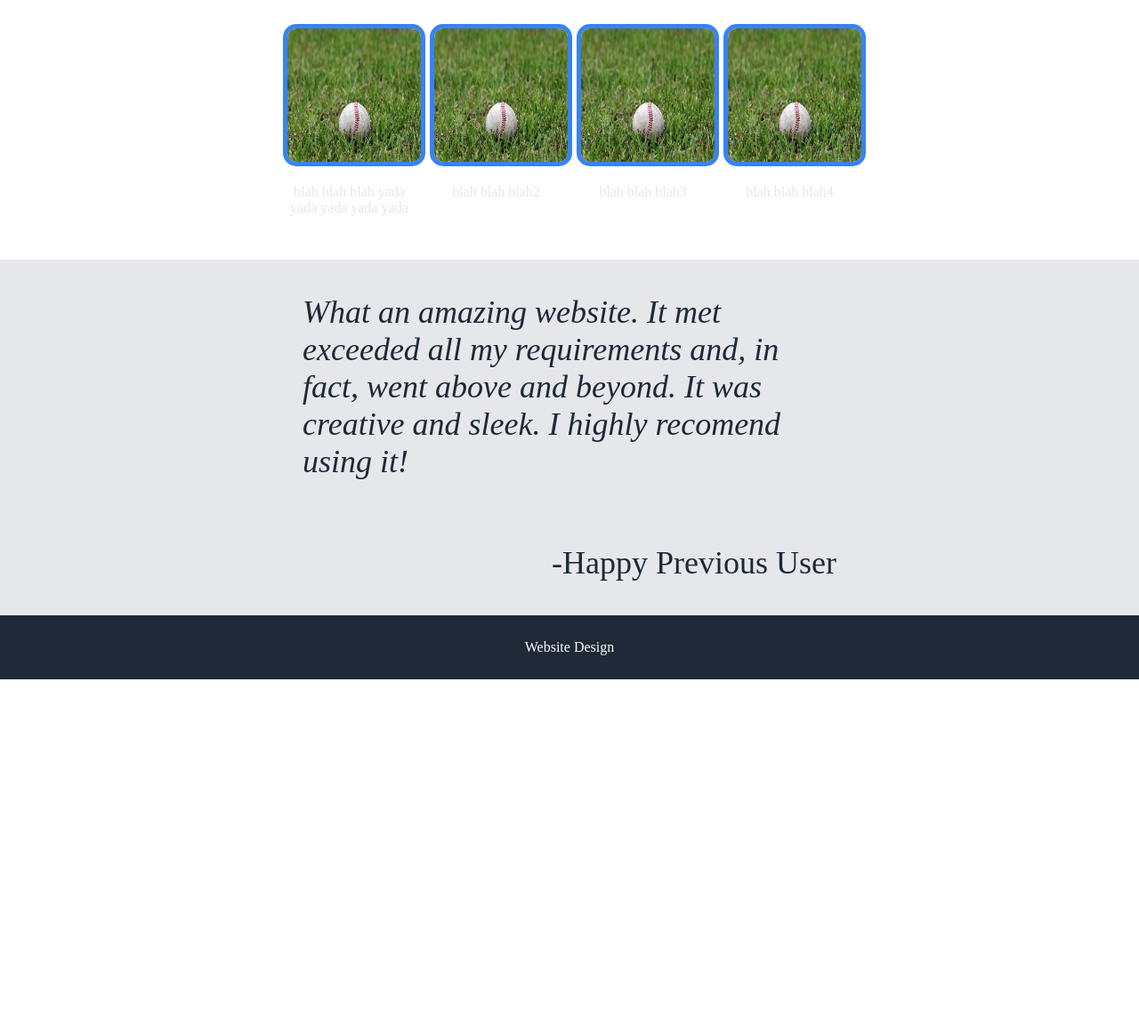
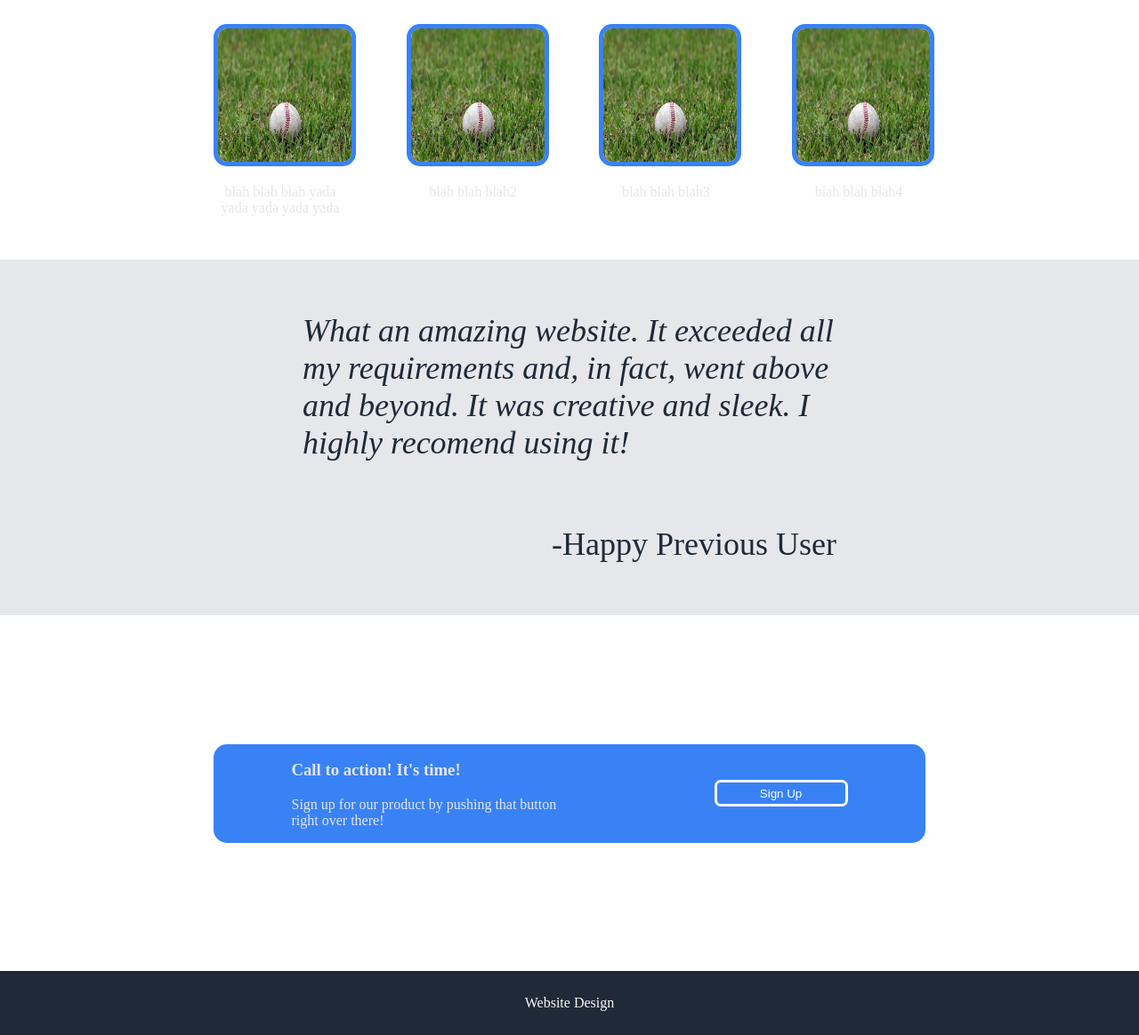
Before and after one commit to kevin-blatnik/website, a plain HTML site: page index.html in a window 1280 px wide. Shown: the part 707-1871 px from the top of the page at 89% size. Before the commit the page ends 1471 px from the top, so only its background shows below. Drawn offline with Linux system fonts and the light colour scheme.

Commit message:
reduce # of classes, improve naming

```diff
--- a/index.html
+++ b/index.html
@@ -7,50 +7,60 @@
 	<link rel="stylesheet" href="style.css">
 </head>
 
-<body>
-	<div class="header dark-blue">
-		<h3>Header Logo</h3>
+<body class="container">
+	<div class="header">
+		<h3 class= "h3-white-24">Header Logo</h3>
 		<ul>
 			<li><a href="#">Log in</a></li>
 			<li><a href="#">Sign Up</a></li>
 			<li><a href="#">Contact Us</a></li>
 		</ul>
 	</div>
-	<div class="container-row dark-blue">
+	<div class="content-one-flex">
 		<div class="left-one">
-			<h1>This is so awesome</h1>
+			<h1 class= "h1-white-48">This is so awesome</h1>
 			<p>This website has some subtext that goes here under the main title. It's a smaller font and the color is lower contrast</p>
-			<button>Sign Up</button>
+			<button class="button-blue">Sign Up</button>
 		</div>
 		<img id="stadium-img" src="images/pexels-nikolai-fomin-74119142-25547638.jpg" alt="Baseball Stadium view from stands">
 	</div>
 
-	<div class="container centered column white">
-		<h2>Choose your poison</h2>
+	<div class="content-two-center">
+		<h2 class= "h2-white-36">Choose your poison</h2>
 		<div class="deck-row">
-			<div class="card">
-				<img class="card-image" id="image-card-one" src="images/baseball-4261798_640.jpg" alt="">
+			<div class="card-image">
+				<img class="image-deck" id="image-card-one" src="images/baseball-4261798_640.jpg" alt="">
 				<p> blah blah blah yada yada yada yada yada</p>
 			</div>
-			<div class="card">
-				<img class="card-image" id="image-card-two" src="images/baseball-4261798_640.jpg" alt="">
+			<div class="card-image">
+				<img class="image-deck" id="image-card-two" src="images/baseball-4261798_640.jpg" alt="">
 				<p> blah blah blah2</p>
 			</div>
-			<div class="card">
-				<img class="card-image" id="image-card-three" src="images/baseball-4261798_640.jpg" alt="">
+			<div class="card-image">
+				<img class="image-deck" id="image-card-three" src="images/baseball-4261798_640.jpg" alt="">
 				<p> blah blah blah3</p>
 			</div>
-			<div class="card">
-				<img class="card-image" id="image-card-four" src="images/baseball-4261798_640.jpg" alt="">
+			<div class="card-image">
+				<img class="image-deck" id="image-card-four" src="images/baseball-4261798_640.jpg" alt="">
 				<p> blah blah blah4</p>
 			</div>
 		</div>
 	</div>
 
-	<div class="container centered column gray">
+	<div class="content-three-center">
 		<div class="card-quote">
-			<p class="quote">What an amazing website. It met exceeded all my requirements and, in fact, went above and beyond. It was creative and sleek. I highly recomend using it!</p>
+			<p class="quote">What an amazing website. It exceeded all my requirements and, in fact, went above and beyond. It was creative and sleek. I highly recomend using it!</p>
 			<p class="author">-Happy Previous User</p>
+		</div>
+	</div>
+
+	<div class="content-four-center">
+		<div class= "deck-row" id="deck-around">
+			<div class= "card-text">
+				<h3>Call to action! It's time!</h3>
+				<p>Sign up for our product by pushing that button right over there!</p>
+			</div>
+			<button class="button-bordered">Sign Up </button>
 		</div>
 	</div>
 
--- a/style.css
+++ b/style.css
@@ -1,4 +1,4 @@
-body {
+.container {
 	margin: 0;
 	min-height: 100vh;
 
@@ -10,6 +10,7 @@ body {
 	flex-direction: column;
 	justify-content: space-between;
 	align-items: stretch;
+	padding: 0;
 }
 
 .header,
@@ -22,7 +23,7 @@ body {
 }
 
 .header {
-	display:flex;
+	display: flex;
 	justify-content: space-between;
 	align-items: center;
 	padding: 0px 100px 0px 200px;
@@ -34,12 +35,44 @@ body {
 	align-items: center;
 }
 
-.container-row {
+.content-one-flex {
 	display: flex;
 	justify-content: space-between;
+	gap: 20px;
+	background-color: #1F2937; /* dark blue */
 	padding: 100px 100px 100px 200px;
+}
+
+.content-two-center {
+	display: flex;
+	flex-direction: column;
+	justify-content: center;
+	align-items: center;
+	background-color: white;
+	min-height: 400px;
+}
+
+.content-three-center {
+	display: flex;
+	flex-direction: column;
+	justify-content: center;
+	align-items: center;
+	background-color: #E5E7EB; /* light gray */
+	min-height: 400px;
 	gap: 20px;
 }
+
+.content-four-center {
+	display: flex;
+	flex-direction: column;
+	justify-content: center;
+	align-items: center;
+	background-color: white;
+	min-height: 400px;
+	gap: 20px;
+}
+
+/*	padding: 100px 100px 100px 200px;*/
 
 .left-one {
 	display: flex;
@@ -47,40 +80,29 @@ body {
 	justify-content: flex-start;
 	gap: 15px;
 }
-
-.container {
-	display: flex;
-
+/*
 	padding: 0px 100px;
 	min-height: 400px;
-}
+*/
 
-.centered {
-	justify-content: center;
-	align-items: center;
-}
-
-.column {
-	flex-direction: column;
-}
-
-.dark-blue {
-	background-color: #1F2937; /* dark blue */
-}
-
-.gray {
-	background-color: #E5E7EB; /* light gray */
-}
-
-.white {
-	background-color: white;
+.wide {
+	width: 750px;
+	border-radius: 15px;
 }
 
 .deck-row {
 	display: flex;
 	justify-content: space-between;
 	align-items: flex-start;
-	gap: 15px;
+	width: 800px;
+}
+
+#deck-around {
+	justify-content: space-around;
+	width: 800px;
+	border-radius: 15px;
+	background-color: #3882F6; /* light blue */
+	align-items: center;
 }
 
 .card-quote {
@@ -101,27 +123,33 @@ body {
 	font-size: 36px;
 }
 
-.card {
+.card-image {
 	gap: 10px;
 	text-align: center;
 	width: 150px;
 }
 
-h1 {
+.card-text {
+	gap: 10px;
+	width: 300px;
+	text-align: left;
+}
+
+.h1-white-48 {
 	font-size: 48px;
 	font-weight: 100;
 	color: #F9FAF8; /* white */
 }
 
-h2 {
+.h2-white-36 {
 	font-size: 36px;
 	font-weight: 100;
 	color: #1F2937;
 }
 
-h3 {
+.h3-white-24 {
 	font-size: 24px;
-	color: #F9FAF8;
+	color: #F9FAF8; /* white */
 }
 
 p {
@@ -142,13 +170,22 @@ a {
 	color: #E5E7EB;
 }
 
-button {
+.button-blue {
 	width: 100px;
 	color: white;
-	background-color: #3882F6;
+	background-color: #3882F6; /* light blue */
 	border-radius: 7px;
 	border: 0;
 	height: 30px;
+}
+
+.button-bordered {
+	width: 150px;
+	height: 30px;
+	color: white;
+	border: 3px solid white;
+	background-color: #3882F6; /* light blue */
+	border-radius: 7px;
 }
 
 #stadium-img {
@@ -156,7 +193,7 @@ button {
 	height: auto;
 }
 
-.card-image {
+.image-deck {
 	width: 150px;
 	height: 150px;
 	border: 5px solid #3882F6;
```
